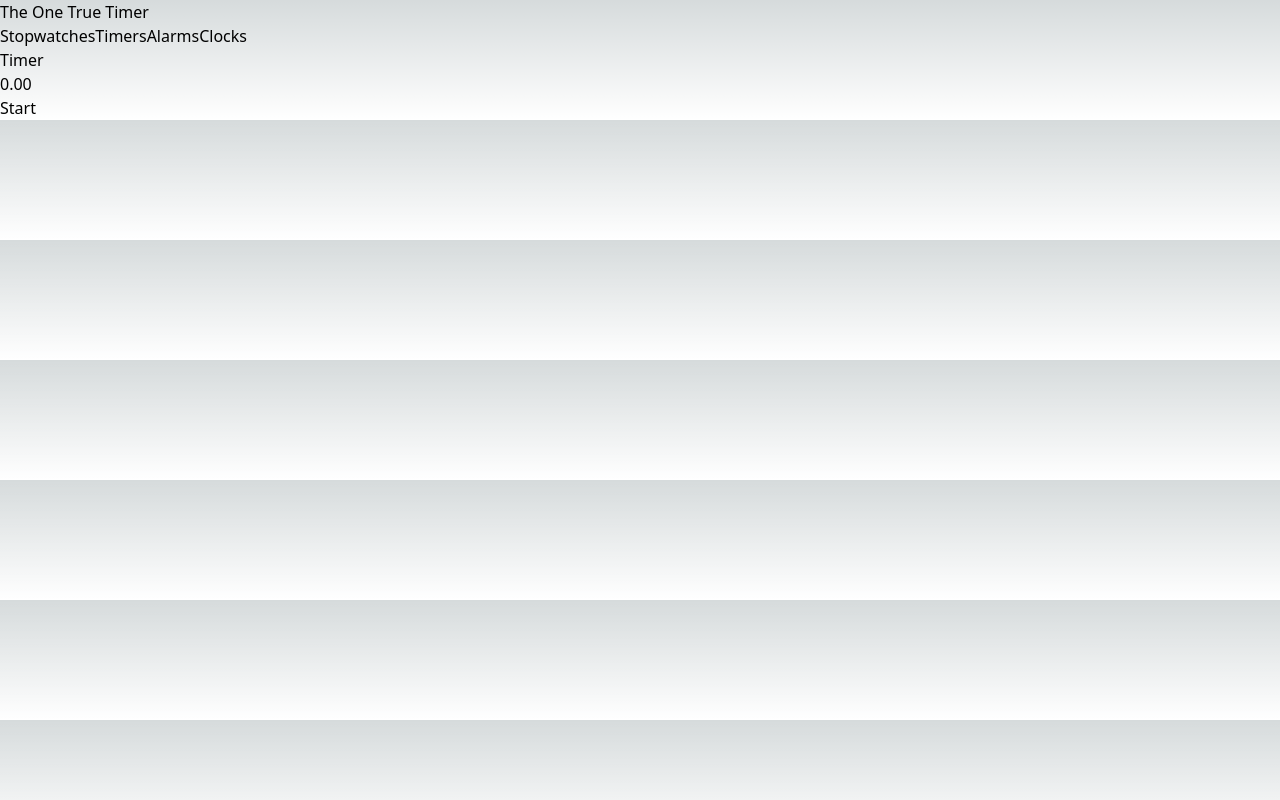
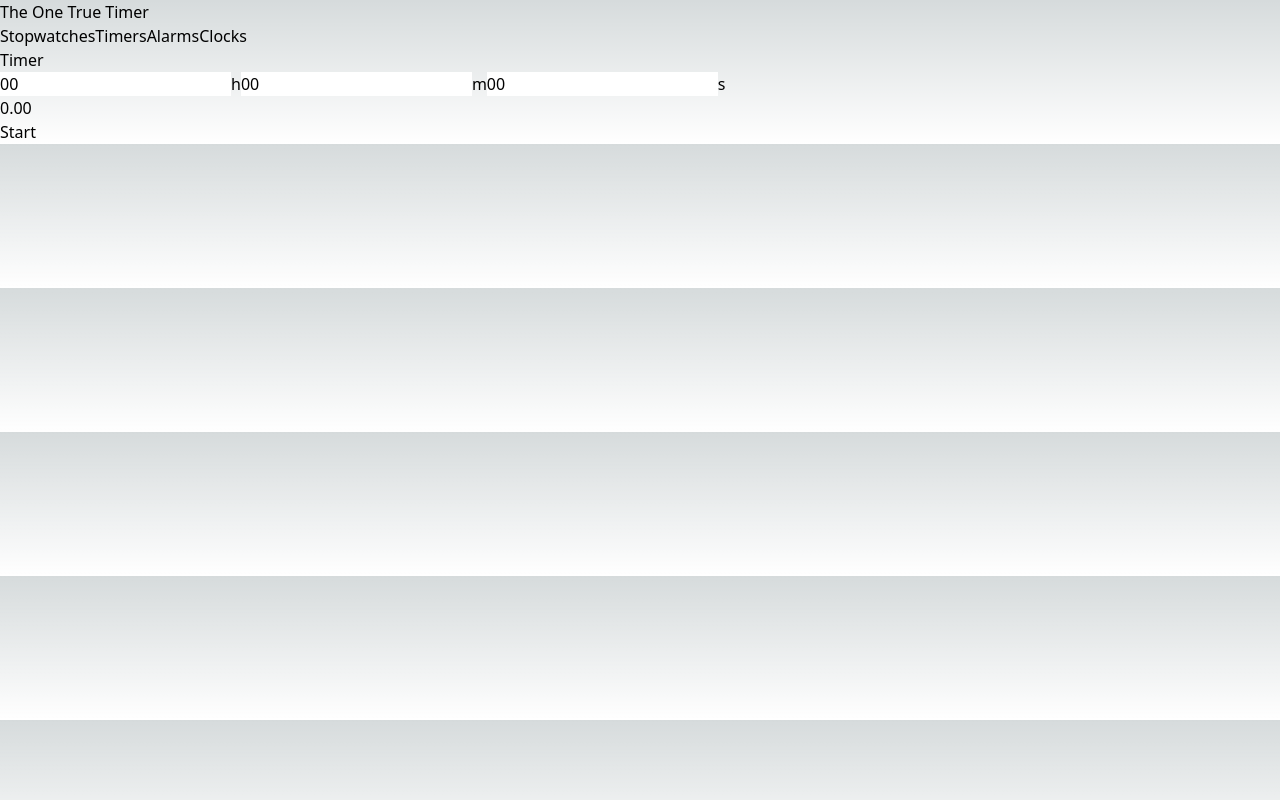
Before and after one commit to Korallion/the-one-true-timer-web, a Next.js app: page / in a window 1280 px wide. Both pictures are taken after a click on the button "Timers". Built offline with nearby package versions, Linux system fonts and the light colour scheme.

Commit message:
completed verification and ux input for timer

```diff
--- a/components/timer-page.tsx
+++ b/components/timer-page.tsx
@@ -1,9 +1,53 @@
-import { useRef, useState } from "react";
+import { FormEvent, useRef, useState } from "react";
+
+function TimePicker() {
+    const [userInput, setUserInput] = useState("000000");
+
+    function handleInput(e: KeyboardEvent<HTMLInputElement>, timeUnit: string) {
+        const isNumber = /^[0-9]$/i.test(e.key);
+
+        if (e.key === "Esc" || e.key === "Escape") {
+            setUserInput("000000");
+            return;
+        }
+
+        if (!isNumber) {
+            e.stopPropagation();
+            return;
+        }
+
+        let newInput;
+
+        if (timeUnit === "hours")
+                newInput = userInput.slice(1, 2) + e.key + userInput.slice(2, 6);
+
+        else if (timeUnit === "minutes")
+                newInput = userInput.slice(1, 4) + e.key + userInput.slice(4, 6);
+
+        else
+                newInput = userInput.slice(-5) + e.key;
+
+        setUserInput(newInput);
+    }
+
+
+    return (
+        <div>
+            <input value={userInput[0] + userInput[1]} className="text-black" type="text" onKeyDown={(e) => handleInput(e, "hours")} />
+            <text>h</text>
+            <input value={userInput[2] + userInput[3]} className="text-black" type="text" onKeyDown={(e) => handleInput(e, "minutes")} />
+            <text>m</text>
+            <input value={userInput[4] + userInput[5]} className="text-black" type="text" onKeyDown={(e) => handleInput(e, "seconds")} />
+            <text>s</text>
+        </div>
+    )
+}
 
 function Timer() {
     const [duration, setDuration] = useState(3000);
     const [now, setNow] = useState(0);
     const [paused, setPaused] = useState(true);
+
     let endTime = useRef(0);
     let intervalID = useRef<NodeJS.Timer>();
 
@@ -20,21 +64,21 @@ function Timer() {
 
     function endTimer() {
         clearInterval(intervalID.current);
-
     }
 
-    let displayTime = Math.round( (endTime.current - Date.now()) / 10 ) / 100;
+    let displayTime = Math.round((endTime.current - Date.now()) / 10) / 100;
 
     if (displayTime <= 0) {
         displayTime = 0;
         endTimer();
     }
 
-    return(
+    return (
         <div>
             <h1>Timer</h1>
+            <TimePicker />
             <h2>{displayTime.toFixed(2)}</h2>
-            <button onClick={() => startTimer()}>Start</button>
+            <button onClick={startTimer}>Start</button>
         </div>
     )
 }
@@ -44,7 +88,7 @@ export function TimerPage() {
 
     return (
         <div>
-            <Timer/>
+            <Timer />
         </div>
     )
 }
```
